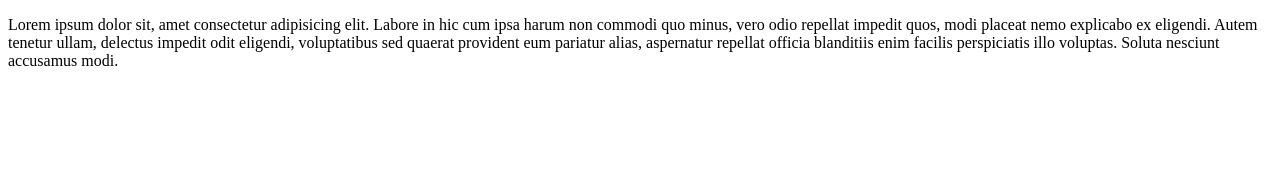
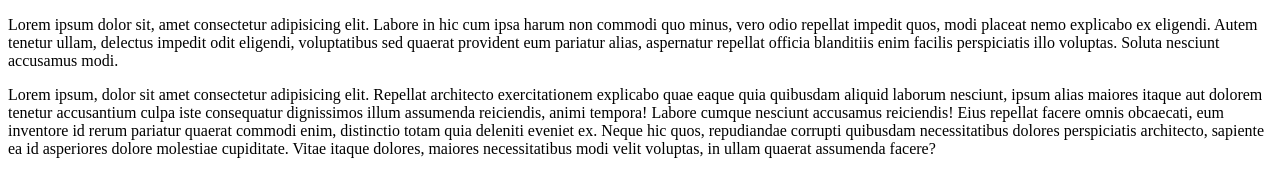
Before and after one commit to abdulalim1010/my-five-repo, a plain HTML site: page index.html in a window 1280 px wide. Drawn offline with Linux system fonts and the light colour scheme.

Commit message:
my project

```diff
--- a/index.html
+++ b/index.html
@@ -14,6 +14,16 @@
     eligendi, voluptatibus sed quaerat provident eum pariatur alias, aspernatur repellat officia blanditiis enim facilis
     perspiciatis illo voluptas. Soluta nesciunt accusamus modi.
   </p>
+  <div color:red>
+    <p>Lorem ipsum, dolor sit amet consectetur adipisicing elit. Repellat architecto exercitationem explicabo quae eaque
+      quia quibusdam aliquid laborum nesciunt, ipsum alias maiores itaque aut dolorem tenetur accusantium culpa iste
+      consequatur dignissimos illum assumenda reiciendis, animi tempora! Labore cumque nesciunt accusamus reiciendis!
+      Eius repellat facere omnis obcaecati, eum inventore id rerum pariatur quaerat commodi enim, distinctio totam quia
+      deleniti eveniet ex. Neque hic quos, repudiandae corrupti quibusdam necessitatibus dolores perspiciatis
+      architecto, sapiente ea id asperiores dolore molestiae cupiditate. Vitae itaque dolores, maiores necessitatibus
+      modi velit voluptas, in ullam quaerat assumenda facere?
+    </p>
+  </div>
 
 </body>
 
```
